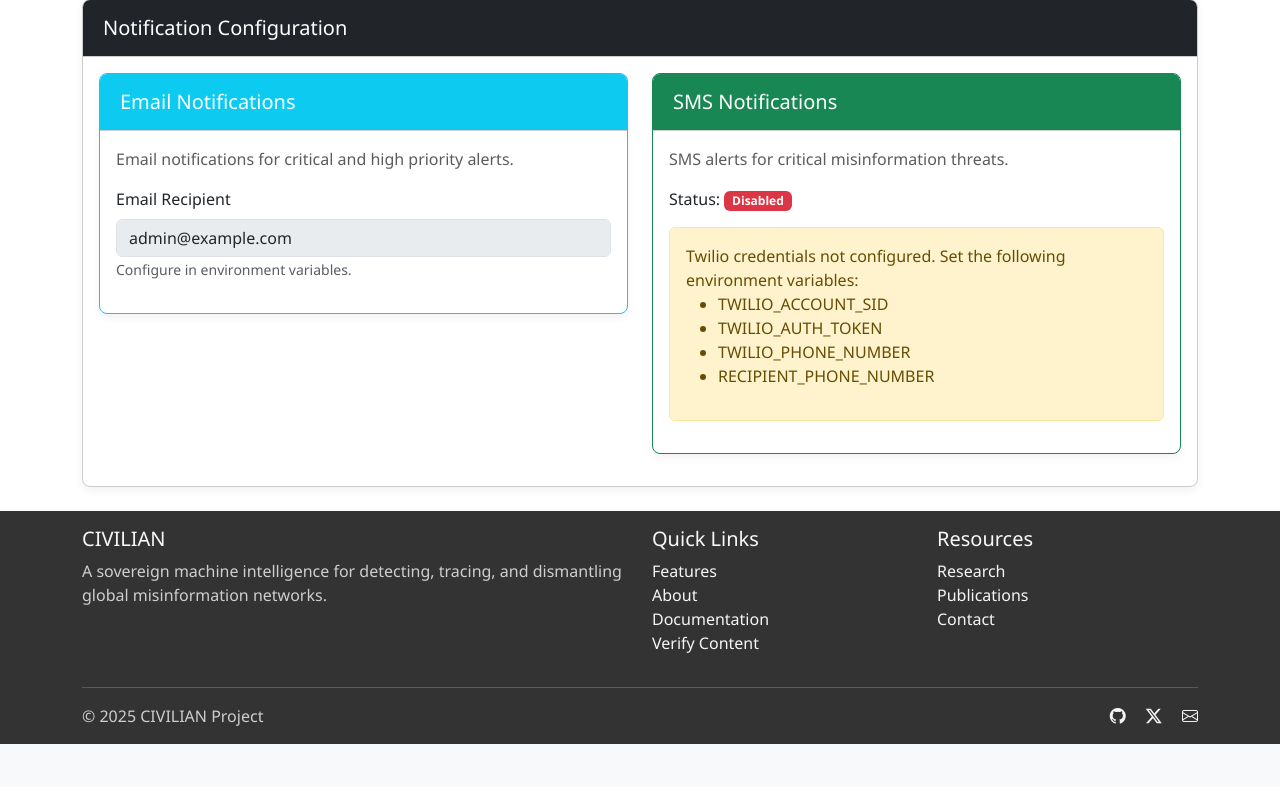
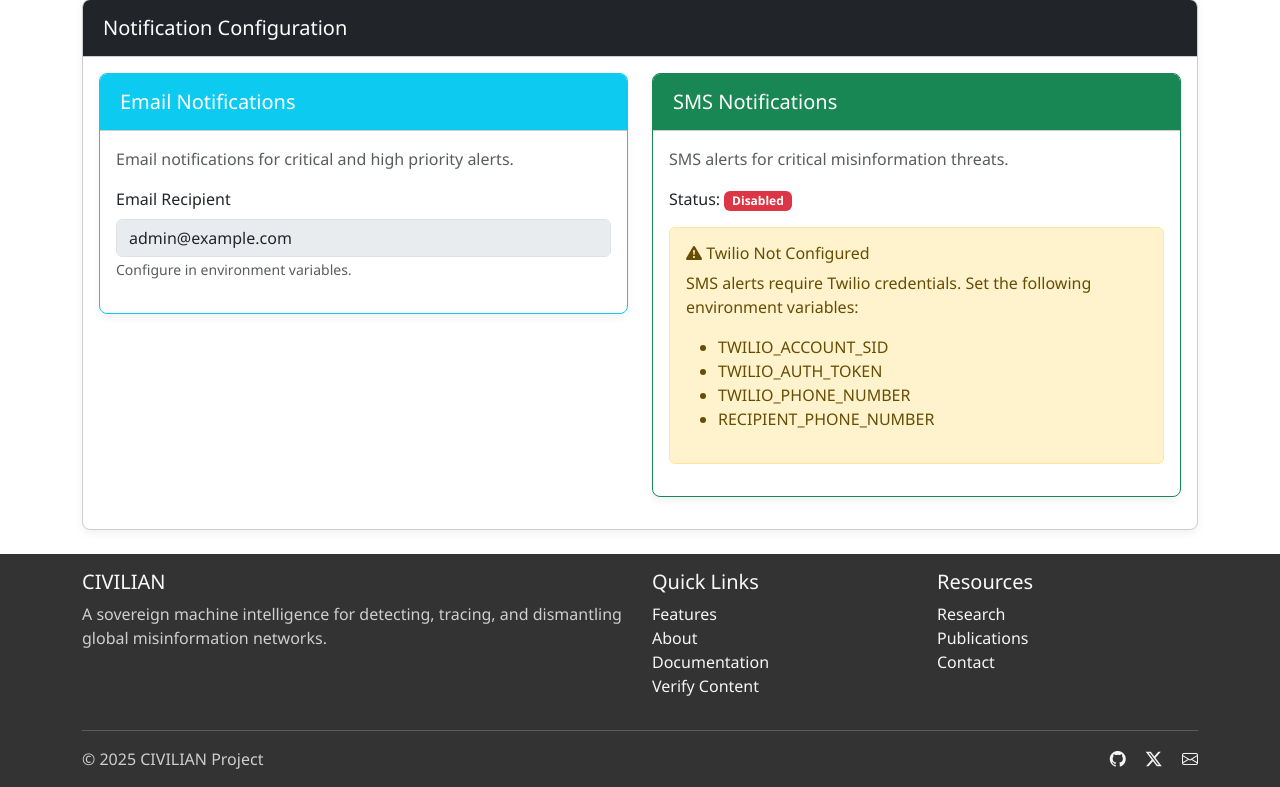
Before and after one commit to Ideklolhehe/MisinfoTracker101, a Flask app: page /alerts/settings in a window 1280 px wide. Shown: the part 980-1767 px from the top of the page. Before the commit the page ends 1724 px from the top, so only its background shows below. Run offline with Flask 3, Linux system fonts and the light colour scheme; a user stored in the database is signed in; data comes from the database, SQL or seed files in the repository; tables that the repository leaves empty hold one stand-in row (values such as "Sample post"); data that the repository does not hold is empty; parts of the project's set-up code (start-up, migrations or seed data) failed here and were passed over.

Commit message:
Improve alert settings with status display and test message functionality
Enhance SMS alert settings with Twilio status, masked numbers, trial account warnings, and test result display in `routes/alerts.py`, `templates/alerts/settings.html`, and `utils/sms_service.py`.

Replit-Commit-Author: Agent
Replit-Commit-Session-Id: caa5592c-76f1-4140-bf92-8ee2864d879c
Replit-Commit-Screenshot-Url: https://storage.googleapis.com/screenshot-production-us-central1/de1038ba-ecc6-46a3-a233-c6347cc5bc06/4e6bae03-a07e-442c-b96d-72d52ef7221e.jpg

```diff
--- a/routes/alerts.py
+++ b/routes/alerts.py
@@ -249,6 +249,38 @@ def alert_settings():
         # Import the SMS service to check its status
         from utils.sms_service import sms_service
 
+        # Get Twilio configuration status
+        twilio_enabled = sms_service.is_configured
+        twilio_phone = sms_service.twilio_phone
+        recipient_phone = sms_service.recipient_phone
+
+        # Mask phone numbers for display
+        twilio_phone_masked = "XXXX" + twilio_phone[-4:] if twilio_phone and len(twilio_phone) >= 4 else "Not configured"
+        recipient_phone_masked = "XXXX" + recipient_phone[-4:] if recipient_phone and len(recipient_phone) >= 4 else "Not configured"
+
+        # Check if this is likely a trial account (based on common Twilio trial number prefixes)
+        twilio_trial = False
+        if twilio_phone and (twilio_phone.startswith('+1620') or
+                             twilio_phone.startswith('+1415') or
+                             twilio_phone.startswith('+1843')):
+            twilio_trial = True
+
+        # Check if we have any recent test results in the system logs
+        last_test_result = None
+        try:
+            recent_log = SystemLog.query.filter_by(
+                log_type="notification",
+                component="alert_system"
+            ).order_by(SystemLog.timestamp.desc()).first()
+
+            if recent_log and recent_log.timestamp > datetime.now() - timedelta(minutes=5):
+                last_test_result = {
+                    "success": "successfully" in recent_log.message.lower(),
+                    "message": recent_log.message
+                }
+        except Exception as log_error:
+            logger.warning(f"Could not retrieve SMS test logs: {log_error}")
+
         if request.method == 'POST':
             # Update threshold settings
             new_thresholds = {}
@@ -268,7 +300,12 @@ def alert_settings():
                 return render_template(
                     'alerts/settings.html',
                     thresholds=alert_system.thresholds,
-                    twilio_enabled=sms_service.is_configured,
+                    twilio_enabled=twilio_enabled,
+                    twilio_phone_masked=twilio_phone_masked,
+                    recipient_phone_masked=recipient_phone_masked,
+                    twilio_trial=twilio_trial,
+                    twilio_verified=not twilio_trial,  # Assume non-trial accounts are verified
+                    last_test_result=last_test_result,
                     success_message="Alert thresholds updated successfully"
                 )
 
@@ -276,7 +313,12 @@ def alert_settings():
         return render_template(
             'alerts/settings.html',
             thresholds=alert_system.thresholds,
-            twilio_enabled=sms_service.is_configured
+            twilio_enabled=twilio_enabled,
+            twilio_phone_masked=twilio_phone_masked,
+            recipient_phone_masked=recipient_phone_masked,
+            twilio_trial=twilio_trial,
+            twilio_verified=not twilio_trial,  # Assume non-trial accounts are verified
+            last_test_result=last_test_result
         )
 
     except Exception as e:
@@ -321,7 +363,7 @@ def test_sms_alert():
         from utils.sms_service import sms_service
 
         test_message = f"CIVILIAN TEST ALERT: This is a test of the misinformation alert system. (Time: {datetime.now().strftime('%H:%M:%S')})"
-        success = sms_service.send_message(test_message)
+        success, details = sms_service.send_message(test_message)
 
         if success:
             # Log the successful test
@@ -344,21 +386,27 @@ def test_sms_alert():
             return jsonify({
                 "success": True,
                 "message": "SMS test alert sent successfully!",
-                "details": {
-                    "recipient": sms_service.recipient_phone,
-                    "from": sms_service.twilio_phone,
-                    "text": test_message
-                }
+                "details": details
             })
         else:
-            return jsonify({
+            # Add Twilio troubleshooting information
+            troubleshooting_info = {
+                "message": "Failed to send SMS test alert. Check configuration below."
+            }
+
+            # Merge details with our response
+            response_data = {
                 "success": False,
-                "message": "Failed to send SMS test alert. Check configuration and logs.",
-                "details": {
-                    "is_configured": sms_service.is_configured,
-                    "twilio_available": sms_service.client is not None
+                "message": details.get("suggestion") if "suggestion" in details else "Failed to send SMS alert. Check configuration and logs.",
+                "details": details,
+                "troubleshooting": {
+                    "check_twilio_dashboard": "Verify in your Twilio dashboard that the phone numbers are properly configured.",
+                    "verify_trial_limitations": "If using a trial account, you may only be able to send to verified numbers.",
+                    "environment_variables": "Confirm TWILIO_ACCOUNT_SID, TWILIO_AUTH_TOKEN, TWILIO_PHONE_NUMBER, and RECIPIENT_PHONE_NUMBER are set correctly."
                 }
-            })
+            }
+
+            return jsonify(response_data)
 
     except Exception as e:
         logger.error(f"Error in SMS test alert endpoint: {e}")
--- a/templates/alerts/settings.html
+++ b/templates/alerts/settings.html
@@ -83,17 +83,46 @@
                   <p>
                     Status:
                     <span class="badge {% if twilio_enabled %}bg-success{% else %}bg-danger{% endif %}">
-                      {% if twilio_enabled %}Enabled{% else %}Disabled{% endif %}
+                      {% if twilio_enabled %}Configured{% else %}Disabled{% endif %}
                     </span>
+                    {% if twilio_enabled and not twilio_verified %}
+                      <span class="badge bg-warning">Needs Verification</span>
+                    {% endif %}
                   </p>
 
                   {% if twilio_enabled %}
-                    <p class="mb-2">Twilio phone number: <code id="phone">*********</code></p>
-                    <p class="mb-2">Recipient phone number: <code id="recipient">*********</code></p>
+                    <p class="mb-2">Twilio phone number: <code id="phone">{{ twilio_phone_masked }}</code></p>
+                    <p class="mb-2">Recipient phone number: <code id="recipient">{{ recipient_phone_masked }}</code></p>
+
+                    {% if twilio_trial %}
+                    <div class="alert alert-info mb-3">
+                      <h6 class="alert-heading"><i class="bi bi-info-circle-fill"></i> Twilio Trial Account Detected</h6>
+                      <p>Your Twilio account appears to be a trial account. Please note the following limitations:</p>
+                      <ul class="mb-1">
+                        <li>You can only send SMS messages to verified phone numbers</li>
+                        <li>You need to verify recipient numbers in your Twilio dashboard</li>
+                        <li>Error 21612 typically means the recipient number is not verified</li>
+                      </ul>
+                      <hr>
+                      <p class="mb-0"><a href="https://www.twilio.com/console/phone-numbers/verified" target="_blank" class="alert-link">Verify Phone Numbers in Twilio Dashboard</a></p>
+                    </div>
+                    {% endif %}
+
                     <a href="{{ url_for('alerts.test_sms_alert') }}" class="btn btn-outline-success">Send Test SMS</a>
+
+                    {% if last_test_result %}
+                    <div class="mt-3">
+                      <h6>Last Test Result:</h6>
+                      <div class="alert {% if last_test_result.success %}alert-success{% else %}alert-danger{% endif %}">
+                        {{ last_test_result.message }}
+                      </div>
+                    </div>
+                    {% endif %}
+
                   {% else %}
                     <div class="alert alert-warning">
-                      Twilio credentials not configured. Set the following environment variables:
+                      <h6 class="alert-heading"><i class="bi bi-exclamation-triangle-fill"></i> Twilio Not Configured</h6>
+                      <p>SMS alerts require Twilio credentials. Set the following environment variables:</p>
                       <ul>
                         <li>TWILIO_ACCOUNT_SID</li>
                         <li>TWILIO_AUTH_TOKEN</li>
```
Also changed, not shown: utils/sms_service.py (+9 -2 lines).
